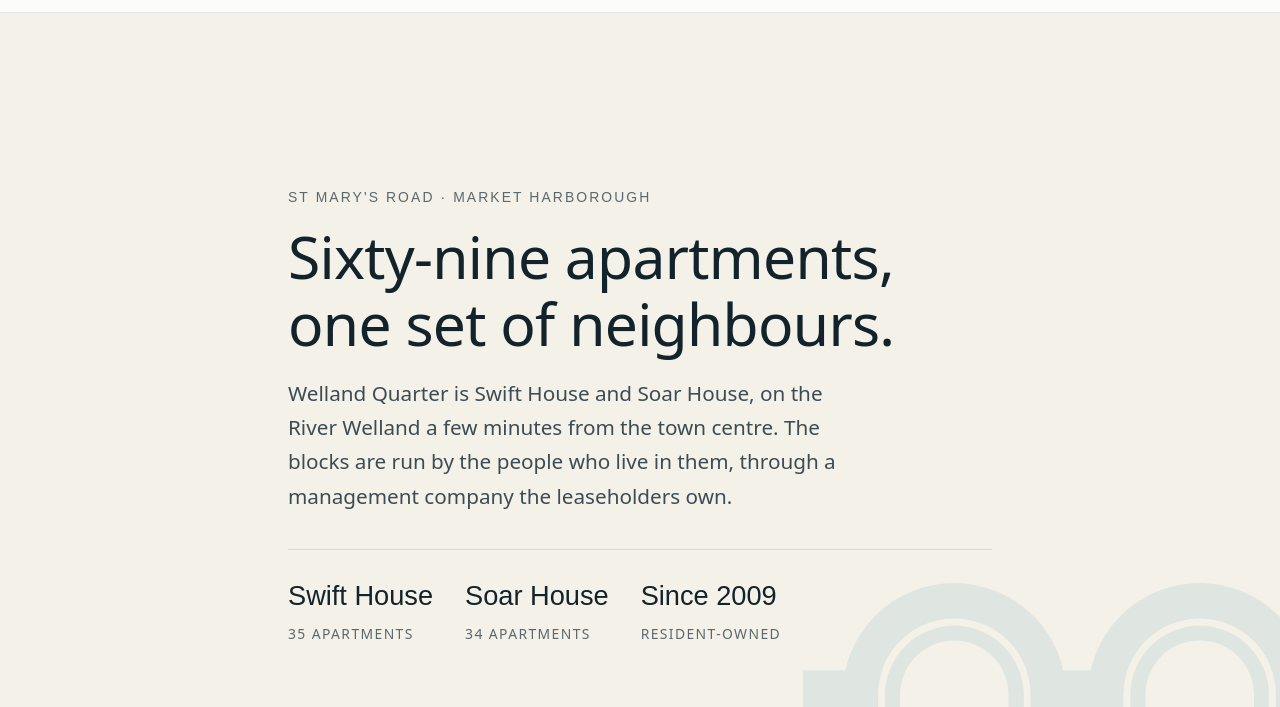
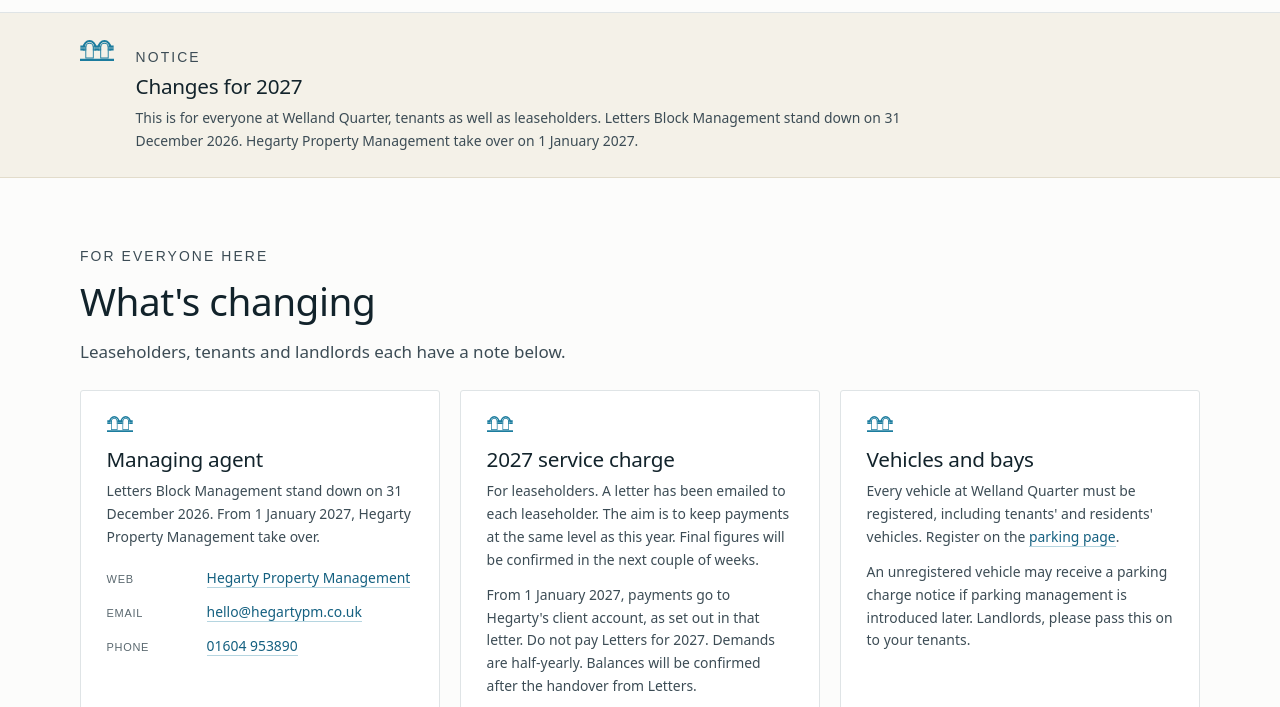
Before and after one commit to wqmc-board/wqmc-website, a plain HTML site: page index.html in a window 1280 px wide. Shown: the part 69-776 px from the top of the page. Drawn offline with Linux system fonts and the light colour scheme; a web font is replaced by a local one.

Commit message:
Publish the approved 2027 notice on the home page (#4)
* Expand the hidden 2027 notice for residents and leaseholders.

The preview now has a short banner and three notes: the Hegarty handover, the 2027 service charge, and vehicle registration. It stays unlinked and noindex.

Co-authored-by: wqmc-board <wqmc-board@users.noreply.github.com>

* Publish the approved 2027 notice on the home page.

The banner and What's changing section match the preview. The rest of the home page is unchanged.

Co-authored-by: wqmc-board <wqmc-board@users.noreply.github.com>

---------

Co-authored-by: Cursor Agent <cursoragent@cursor.com>
Co-authored-by: wqmc-board <wqmc-board@users.noreply.github.com>

```diff
--- a/index.html
+++ b/index.html
@@ -8,6 +8,18 @@
 <link rel="preconnect" href="https://api.fontshare.com" crossorigin>
 <link rel="stylesheet" href="https://api.fontshare.com/v2/css?f[]=general-sans@400,500,600&f[]=satoshi@400,500&display=swap">
 <link rel="stylesheet" href="styles.css">
+<style>
+.site-banner{background:var(--cream);border-bottom:1px solid #E2DCCB}
+.site-banner-in{display:flex;gap:1.35rem;align-items:flex-start;padding:1.5rem 0}
+.site-banner .mark{width:34px;height:auto;flex:none;margin-top:.2rem}
+.site-banner h2{font-size:var(--step-1);margin:.35rem 0 0}
+.site-banner p{color:var(--ink-soft);font-size:var(--step--1);margin-top:.55rem;max-width:48rem}
+@media(max-width:560px){.site-banner-in{flex-direction:column;gap:.9rem}}
+#changing{padding:clamp(2rem,4.5vw,3.25rem) 0}
+#changing .head{margin-bottom:1.5rem}
+#changing .card p + p{margin-top:.7rem}
+#changing .fine{margin-top:1.35rem}
+</style>
 <link rel="canonical" href="https://www.wqmc.org/">
 <meta name="theme-color" content="#FCFCFB">
 <meta property="og:site_name" content="Welland Quarter">
@@ -71,6 +83,52 @@
   </nav>
 </div></header>
 <main id="content" tabindex="-1">
+<aside class="site-banner" aria-labelledby="agent-change-title">
+  <div class="shell site-banner-in">
+    <img class="mark" src="mark.svg" alt="" width="34" height="20">
+    <div>
+      <p class="label">Notice</p>
+      <h2 id="agent-change-title">Changes for 2027</h2>
+      <p>This is for everyone at Welland Quarter, tenants as well as leaseholders. Letters Block Management stand down on 31 December 2026. Hegarty Property Management take over on 1 January 2027.</p>
+    </div>
+  </div>
+</aside>
+
+<section id="changing" aria-labelledby="changing-title">
+  <div class="shell">
+    <div class="head">
+      <p class="label">For everyone here</p>
+      <h2 id="changing-title">What's changing</h2>
+      <p>Leaseholders, tenants and landlords each have a note below.</p>
+    </div>
+    <div class="cols three">
+      <div class="card">
+        <div class="arch"><img class="mark" src="mark.svg" alt="" width="26" height="16"></div>
+        <h3>Managing agent</h3>
+        <p>Letters Block Management stand down on 31 December 2026. From 1 January 2027, Hegarty Property Management take over.</p>
+        <dl class="dl">
+          <div><dt>Web</dt><dd><a href="https://www.hegartypm.co.uk/">Hegarty Property Management</a></dd></div>
+          <div><dt>Email</dt><dd><a href="mailto:hello@hegartypm.co.uk">hello@hegartypm.co.uk</a></dd></div>
+          <div><dt>Phone</dt><dd><a href="tel:+441604953890">01604 953890</a></dd></div>
+        </dl>
+      </div>
+      <div class="card">
+        <div class="arch"><img class="mark" src="mark.svg" alt="" width="26" height="16"></div>
+        <h3>2027 service charge</h3>
+        <p>For leaseholders. A letter has been emailed to each leaseholder. The aim is to keep payments at the same level as this year. Final figures will be confirmed in the next couple of weeks.</p>
+        <p>From 1 January 2027, payments go to Hegarty's client account, as set out in that letter. Do not pay Letters for 2027. Demands are half-yearly. Balances will be confirmed after the handover from Letters.</p>
+        <p>Please email a copy of your lease, or your floor area, to <a href="mailto:directors@wqmc.org">directors@wqmc.org</a>.</p>
+      </div>
+      <div class="card">
+        <div class="arch"><img class="mark" src="mark.svg" alt="" width="26" height="16"></div>
+        <h3>Vehicles and bays</h3>
+        <p>Every vehicle at Welland Quarter must be registered, including tenants' and residents' vehicles. Register on the <a href="parking.html">parking page</a>.</p>
+        <p>An unregistered vehicle may receive a parking charge notice if parking management is introduced later. Landlords, please pass this on to your tenants.</p>
+      </div>
+    </div>
+    <p class="fine">Questions? Email <a href="mailto:directors@wqmc.org">directors@wqmc.org</a>.</p>
+  </div>
+</section>
 
 <section class="hero">
   <div class="hero-art"><img class="mark" src="mark.svg" alt="" width="283" height="170"></div>
```
Also changed, not shown: preview-agent-change-7q4x.html (+42 -2 lines).
